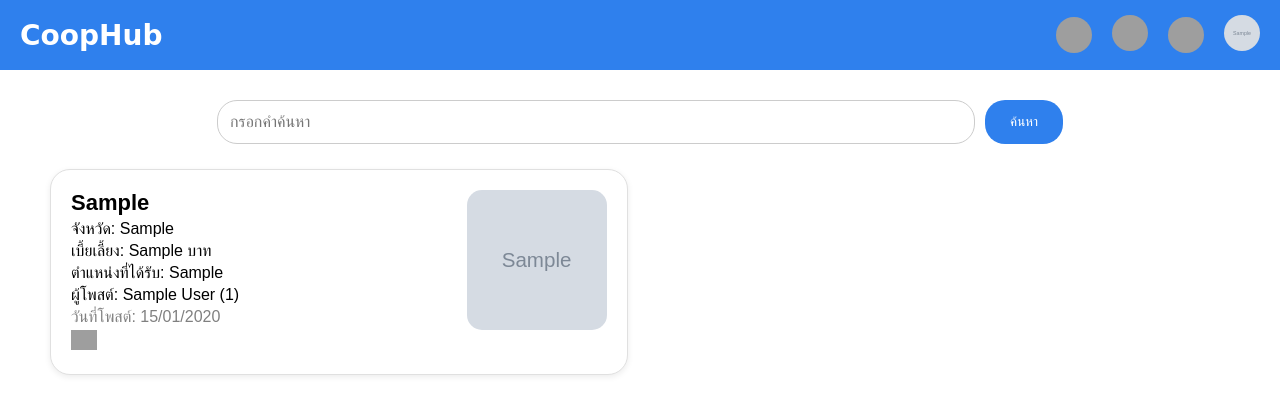
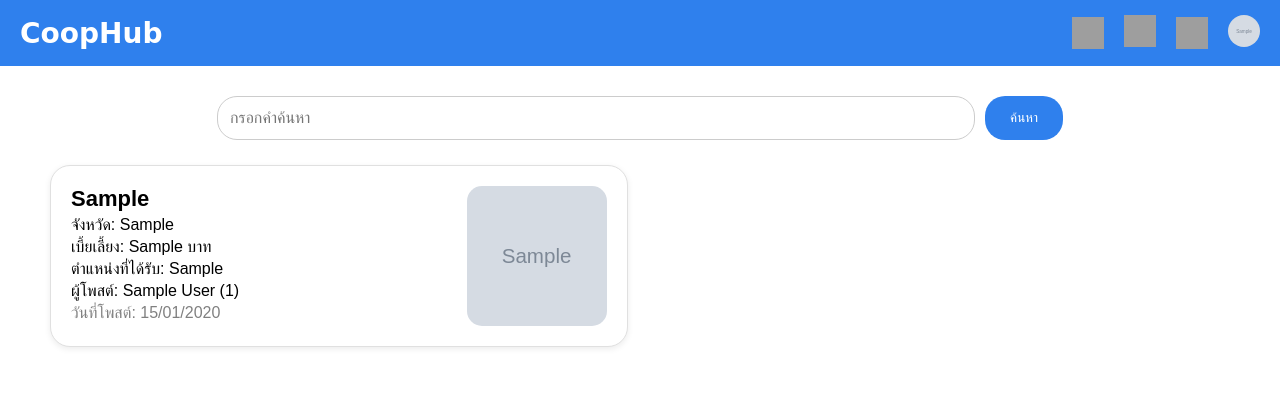
Before and after one commit to Philaiwans/coophub_test, a Django app: page /student/ in a window 1280 px wide. Shown: the top 415 px of the page. Run offline with Django 5.2, Linux system fonts and the light colour scheme; a user stored in the database is signed in; tables that the repository leaves empty hold one stand-in row (values such as "Sample post"); grey boxes marked "Sample" are stand-in pictures; some libraries are stand-ins or nearby versions; grey boxes are pictures that could not be loaded.

Commit message:
Update work on ui27/11/68v

```diff
--- a/myapp/templates/student_home.html
+++ b/myapp/templates/student_home.html
@@ -36,7 +36,13 @@
             align-items: center;
         }
 
-        .navbar-icons img,
+        .navbar-icons img {
+            width: 32px;
+            height: 32px;
+            cursor: pointer;
+        }
+
+        /* Profile */
         .profile-img {
             width: 36px;
             height: 36px;
@@ -60,6 +66,7 @@
         }
 
         .profile-container { position: relative; display: inline-block; }
+
         .dropdown-menu {
             position: absolute;
             top: 50px;
@@ -84,16 +91,31 @@
 
         .dropdown-menu a:last-child { border-bottom: none; }
         .dropdown-menu a:hover { background:#f2f2f2; }
+
+        /* Cards */
+        .post-card {
+            background:white;
+            border:1px solid #e0e0e0;
+            border-radius:20px;
+            padding:20px;
+            display:flex;
+            gap:20px;
+            cursor:pointer;
+            box-shadow:0 2px 6px rgba(0,0,0,0.08);
+        }
     </style>
 </head>
 
 <body>
 
-    <!-- Navigation Bar -->
+    <!-- Navbar -->
     <div class="navbar">
-        <div class="navbar-title" onclick="window.location.href='{% url 'student_home' %}'">CoopHub</div>
+        <div class="navbar-title" onclick="window.location.href='{% url 'student_home' %}'">
+            CoopHub
+        </div>
 
         <div class="navbar-icons">
+
             <img src="https://img.icons8.com/ios-filled/50/ffffff/appointment-reminders.png">
 
             <a href="{% url 'create_post' %}">
@@ -103,6 +125,7 @@
             <img src="https://img.icons8.com/ios-filled/50/ffffff/delete.png">
 
             <div class="profile-container">
+
                 {% if user_obj.profile_image %}
                     <img class="profile-img" src="{{ user_obj.profile_image.url }}" id="profileBtn">
                 {% else %}
@@ -124,7 +147,7 @@
 
     <div style="padding: 30px;">
 
-        <!-- Search bar (อันนี้ถูกต้อง) -->
+        <!-- Search -->
         <form method="GET" style="display:flex; justify-content:center; margin-bottom:25px;">
             <input type="text" name="search" value="{{ search }}"
                 placeholder="กรอกคำค้นหา"
@@ -137,15 +160,9 @@
         <div style="display:grid; grid-template-columns: repeat(2, 1fr); gap:25px; padding:0 20px;">
 
             {% for p in posts %}
-            <div style="
-                background:white;
-                border:1px solid #e0e0e0;
-                border-radius:20px;
-                padding:20px;
-                display:flex;
-                gap:20px;
-                box-shadow:0 2px 6px rgba(0,0,0,0.08);
-            ">
+            <div class="post-card"
+                 onclick="window.location.href='{% url 'post_detail' p.id %}'">
+
                 <div style="flex:1;">
                     <h3 style="margin:0; font-size:22px; font-weight:bold;">{{ p.company }}</h3>
 
@@ -160,10 +177,6 @@
                     <p style="margin:4px 0; color:gray;">
                         วันที่โพสต์: {{ p.created_at|date:"d/m/Y" }}
                     </p>
-
-                    <a href="{% url 'post_detail' p.id %}">
-                        <img src="https://img.icons8.com/ios-filled/50/000000/bookmark-ribbon.png" width="26">
-                    </a>
                 </div>
 
                 {% if p.image %}
```
Also changed, not shown: 1 other file.
